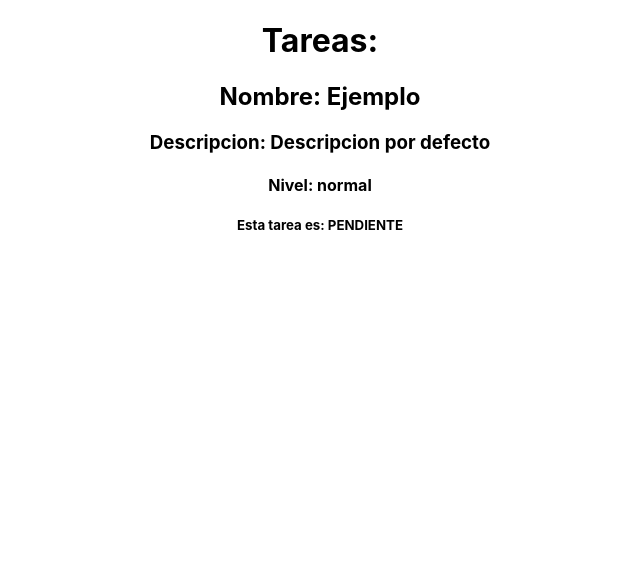
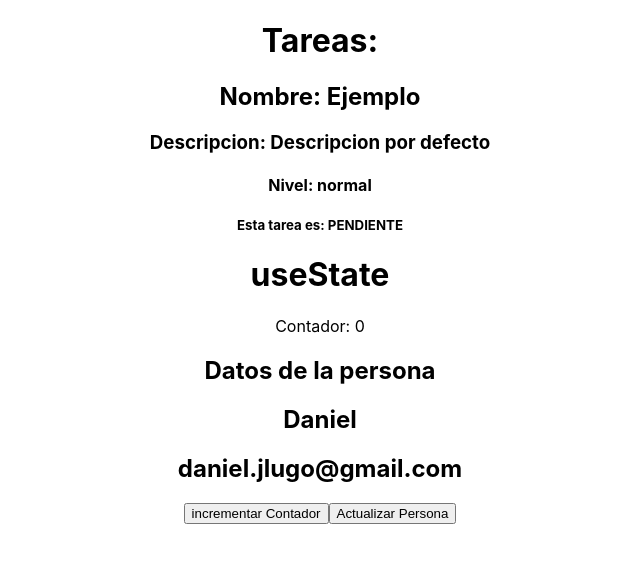
Before and after one commit to daniellfreelancer/react-avanzado, a React (Create React App) app: page / in a window 1280 px wide. Shown: the top 562 px of the page, without its empty margins (320-960 px from the left). Built offline with nearby package versions, Linux system fonts and the light colour scheme.

Commit message:
primer jemplo Stados

```diff
--- a/src/App.js
+++ b/src/App.js
@@ -1,6 +1,7 @@
 
 import './App.css';
 import TaskListComponent from './components/container/Task_list';
+import Ejemplo1 from './hooks/Ejemplo1';
 
 
 function App() {
@@ -8,6 +9,8 @@ function App() {
   return (
     <div className="App">
       <TaskListComponent/>
+
+      <Ejemplo1/>
     </div>
   );
 }
--- /dev/null
+++ b/src/hooks/Ejemplo1.jsx
@@ -0,0 +1,74 @@
+
+/**
+ * Ejemplo de los useState
+ *
+ * y acceder a traves de un hook y, ademas, poder modificarlo
+ *
+ *
+ */
+import React from 'react'
+import { useState } from 'react'
+
+export default function Ejemplo1() {
+
+// valor inicial
+const valorInicial = 0;
+
+// valor inicial para una persona
+
+const personaInicial = {
+    nombre: "Daniel",
+    email: "daniel.jlugo@gmail.com"
+}
+
+/**
+ * El valorinicial y personainicial sean parte del estado del componente
+ *
+ *
+ *
+ */
+
+
+const [contador, setContador] = useState(valorInicial);
+
+const [persona, setPersona] = useState(personaInicial);
+
+/**
+ * Funcion para incrementar el contador del estado
+ */
+const incrementarContador = () =>{
+    setContador(contador + 1)
+}
+
+/**
+ *
+ */
+const actualizarPersona = () => {
+    setPersona(
+        {
+            nombre: "Sofia",
+            email: "sofialugo@gmail.com"
+        }
+    )
+}
+
+
+
+  return (
+    <div>
+        <h1> useState </h1>
+        <p>Contador: { contador } </p>
+        <div>
+            <h2>Datos de la persona</h2>
+            <h2>{persona.nombre}</h2>
+            <h2>{persona.email}</h2>
+        </div>
+        <div>
+            <button onClick={incrementarContador} >incrementar Contador</button>
+            <button onClick={actualizarPersona} >Actualizar Persona</button>
+
+        </div>
+
+    </div>
+  )
+}
```
Also changed, not shown: src/hooks/Ejemplo2.jsx (added), 2 other files (tests, documents, lock files or other folders).
